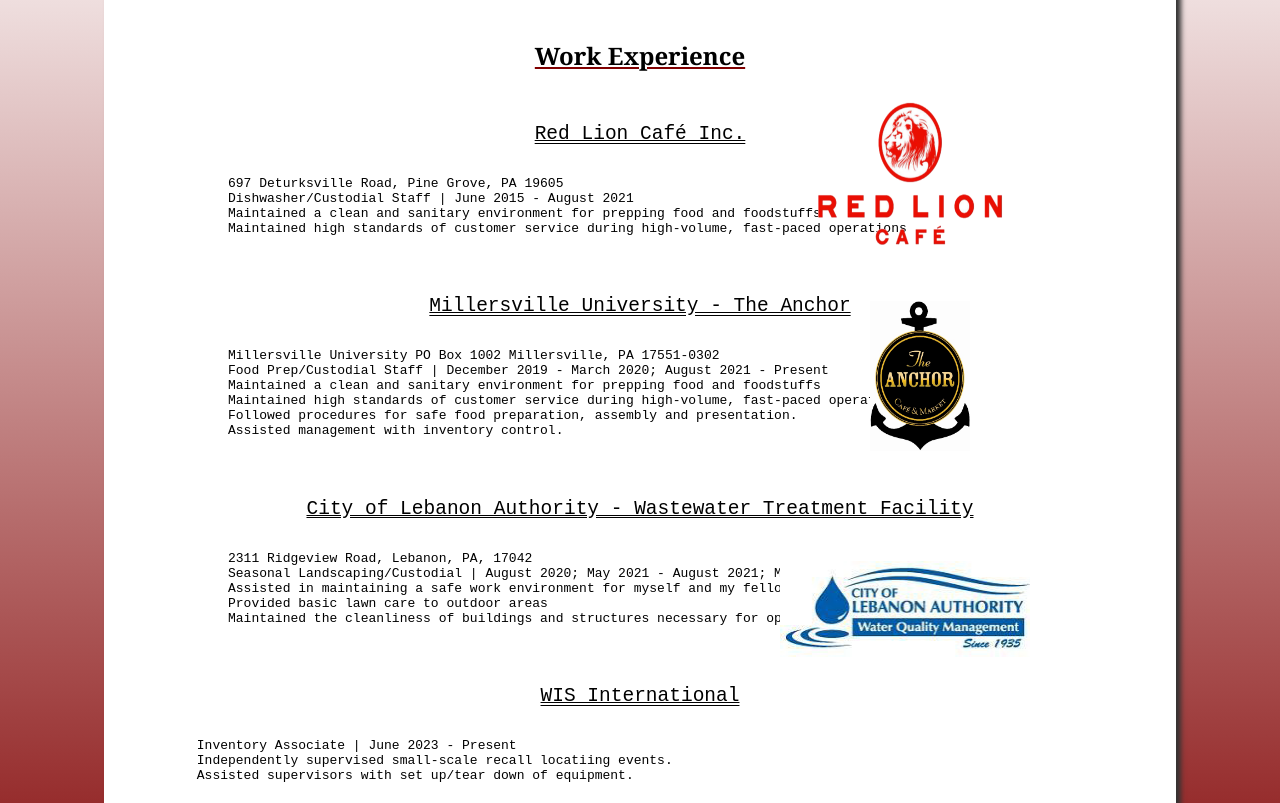
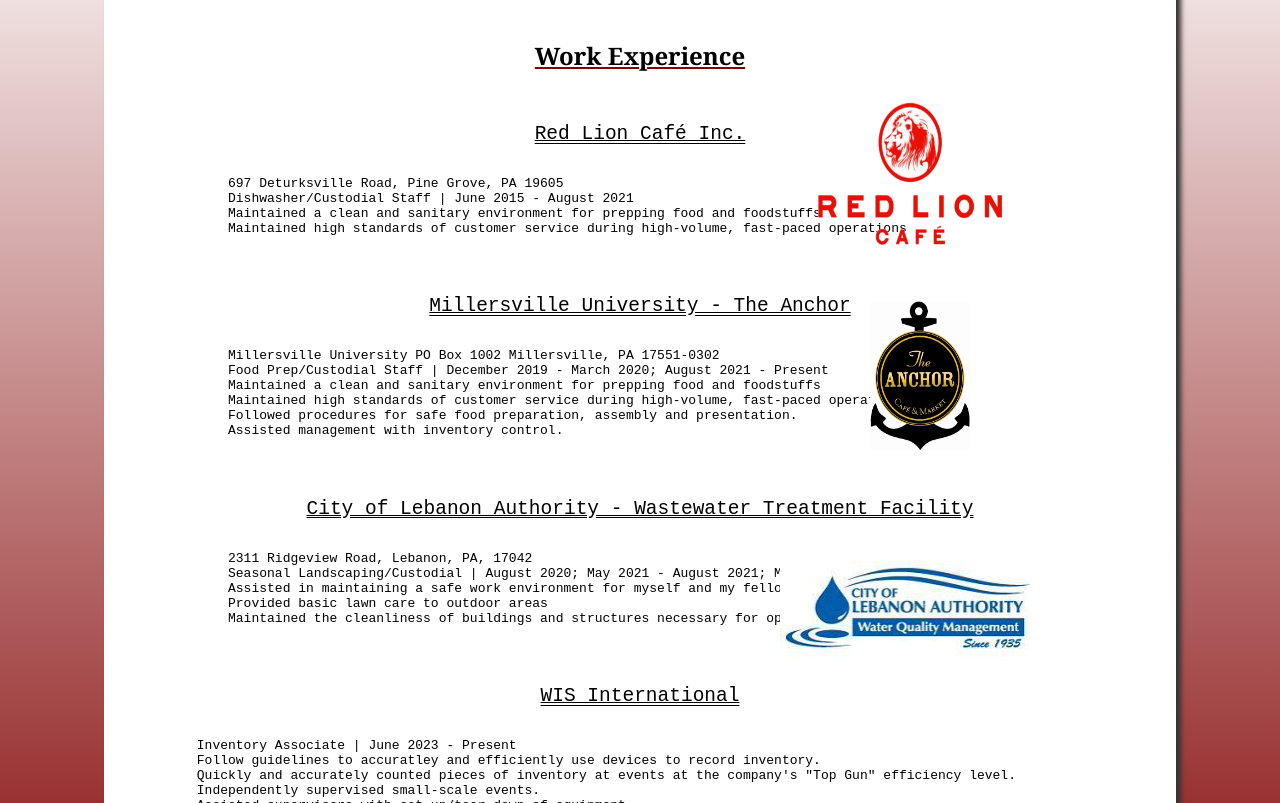
Before and after one commit to Jn-Mw-Sk/johnmshenk.github.io, a plain HTML site: page experience.html in a window 1280 px wide. Shown: the part 149-952 px from the top of the page. Drawn offline with Linux system fonts and the light colour scheme.

Commit message:
Made some changes to experience

```diff
--- a/experience.html
+++ b/experience.html
@@ -50,7 +50,9 @@
     <pre>
         <h2 class = "occupation">WIS International</h2>
         Inventory Associate | June 2023 - Present
-        Independently supervised small-scale recall locatiing events.
+        Follow guidelines to accuratley and efficiently use devices to record inventory.
+        Quickly and accurately counted pieces of inventory at events at the company's "Top Gun" efficiency level.
+        Independently supervised small-scale events.
         Assisted supervisors with set up/tear down of equipment.
     </pre>
         <footer>
```
